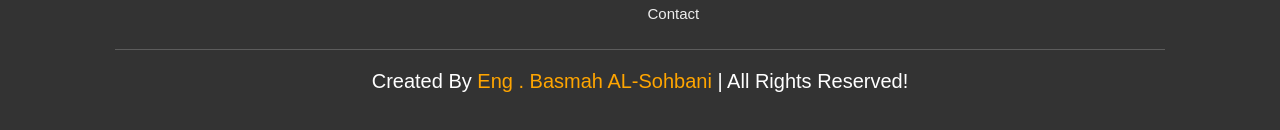
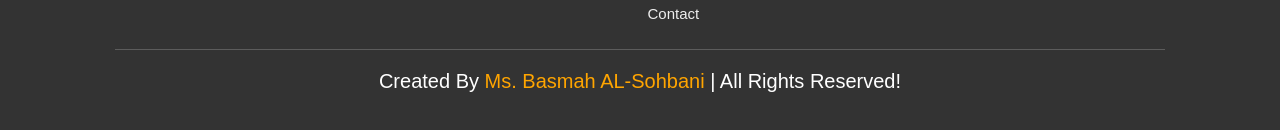
Before and after one commit to BASMAH12AL-sohbani/frist-project-html-css-js, a plain HTML site: page index.html in a window 1280 px wide. Shown: the part 5684-5814 px from the top of the page. Drawn offline with nearby package versions, Linux system fonts and the light colour scheme.

Commit message:
update index.html

```diff
--- a/index.html
+++ b/index.html
@@ -516,7 +516,7 @@
                         <a href="#">linkedin</a>
                     </div>
                 </div>
-                <h1 class="credit"> created by <span>Eng . Basmah AL-sohbani </span> | all rights reserved! </h1>
+                <h1 class="credit"> created by <span> Ms. Basmah AL-sohbani </span> | all rights reserved! </h1>
             </section>
 
 
```
